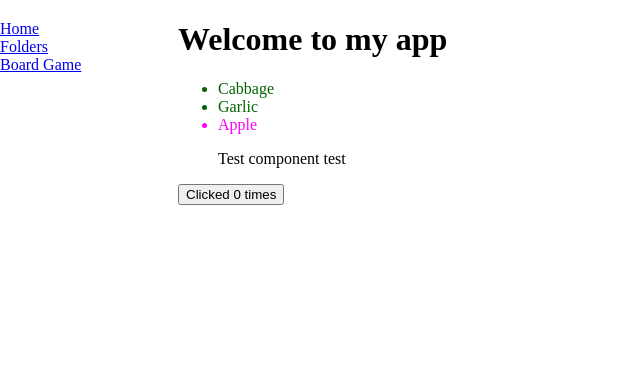
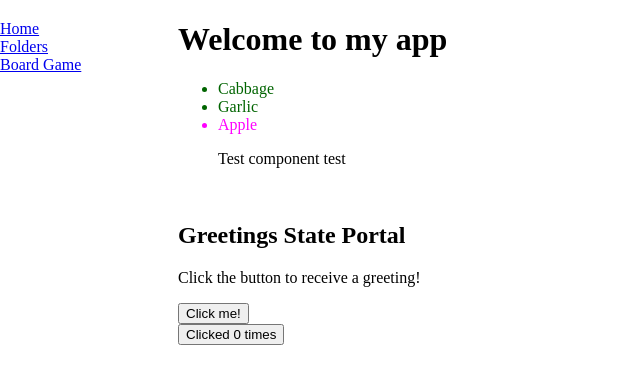
Before and after one commit to sandboxcoder/nextjs-simple-example, a Next.js app: page / in a window 1280 px wide. Shown: the top 384 px of the page, without its empty margins (0-640 px from the left). Built offline with nearby package versions, Linux system fonts and the light colour scheme.

Commit message:
Adding a react setState example
Demonstrates how a component can invoke setstate

```diff
--- a/app/page.tsx
+++ b/app/page.tsx
@@ -2,6 +2,7 @@ import SampleComponent from "../components/SampleComponent";
 import MyButton from "../components/MyButton";
 import VegetableComponent from "../components/VegetableComponent";
 import TableOfContents from '../components/TableOfContents';
+import StateExample from "@/components/StateExample";
 
 export default function StarfieldApp() {
   return (
@@ -12,6 +13,7 @@ export default function StarfieldApp() {
         <h1>Welcome to my app</h1>
         <ul><VegetableComponent/></ul>
         <ul><SampleComponent message={"test"}/></ul>
+        <br/><StateExample message={'State'}/>
         <MyButton />
       </div>
     </div>
--- /dev/null
+++ b/components/StateExample.tsx
@@ -0,0 +1,50 @@
+'use client'
+
+import React, { Component } from "react";
+
+interface StateExampleProps {
+    message: string;
+}
+
+interface StateExampleData
+{
+    greeting: string;
+}
+
+class StateExample extends Component<StateExampleProps, StateExampleData> {
+    constructor(props : StateExampleProps) {
+        super(props);
+
+        // Set initial state
+        this.state = {
+            greeting:
+                "Click the button to receive a greeting!",
+        };
+
+        // Binding this keyword
+        this.updateState = this.updateState.bind(this);
+    }
+
+    updateState() {
+        // Changing state
+        this.setState({
+            greeting: "sandboxcoder welcomes you !!",
+        });
+    }
+
+    render() {
+        return (
+            <div>
+                <h2>Greetings {this.props.message} Portal</h2>
+                <p>{this.state.greeting}</p>
+
+                {/* Set click handler */}
+                <button onClick={this.updateState}>
+                    Click me!
+                </button>
+            </div>
+        );
+    }
+}
+
+export default StateExample;
```
